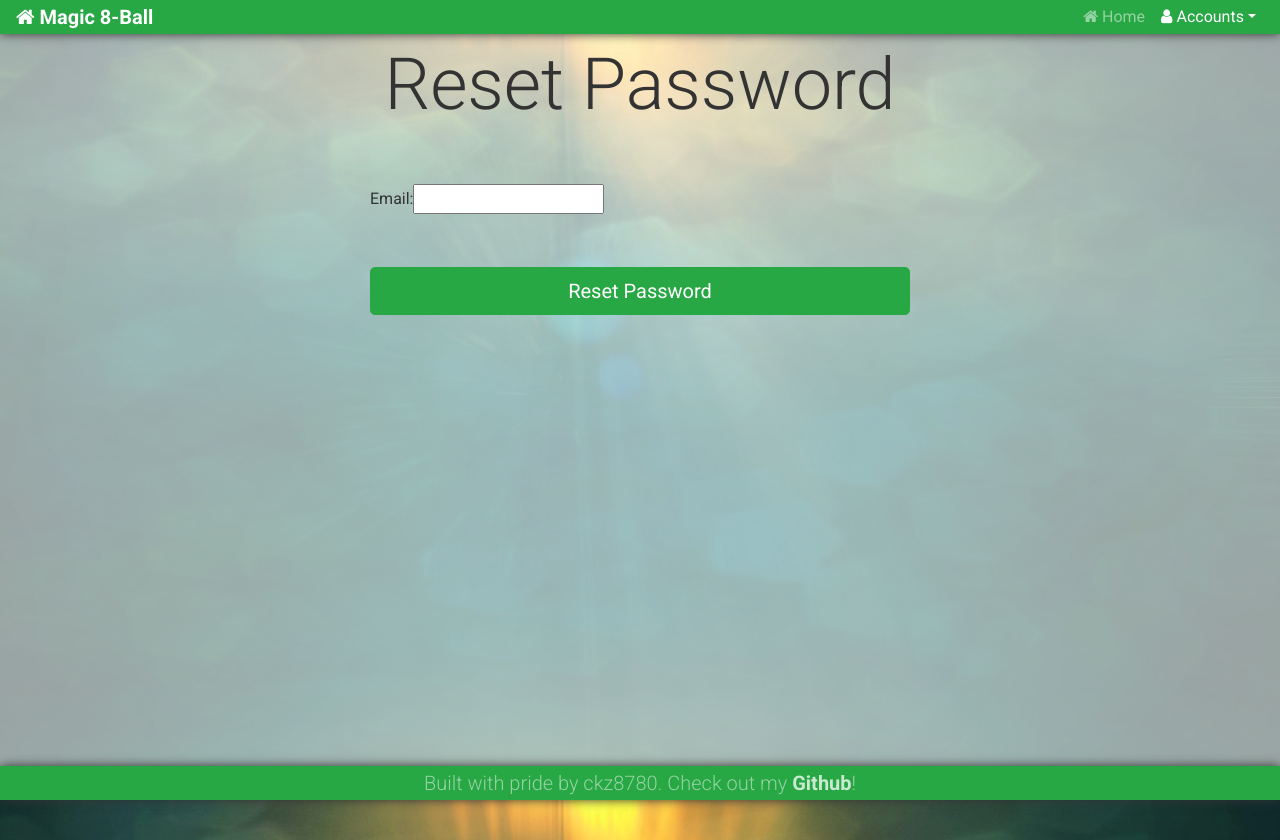
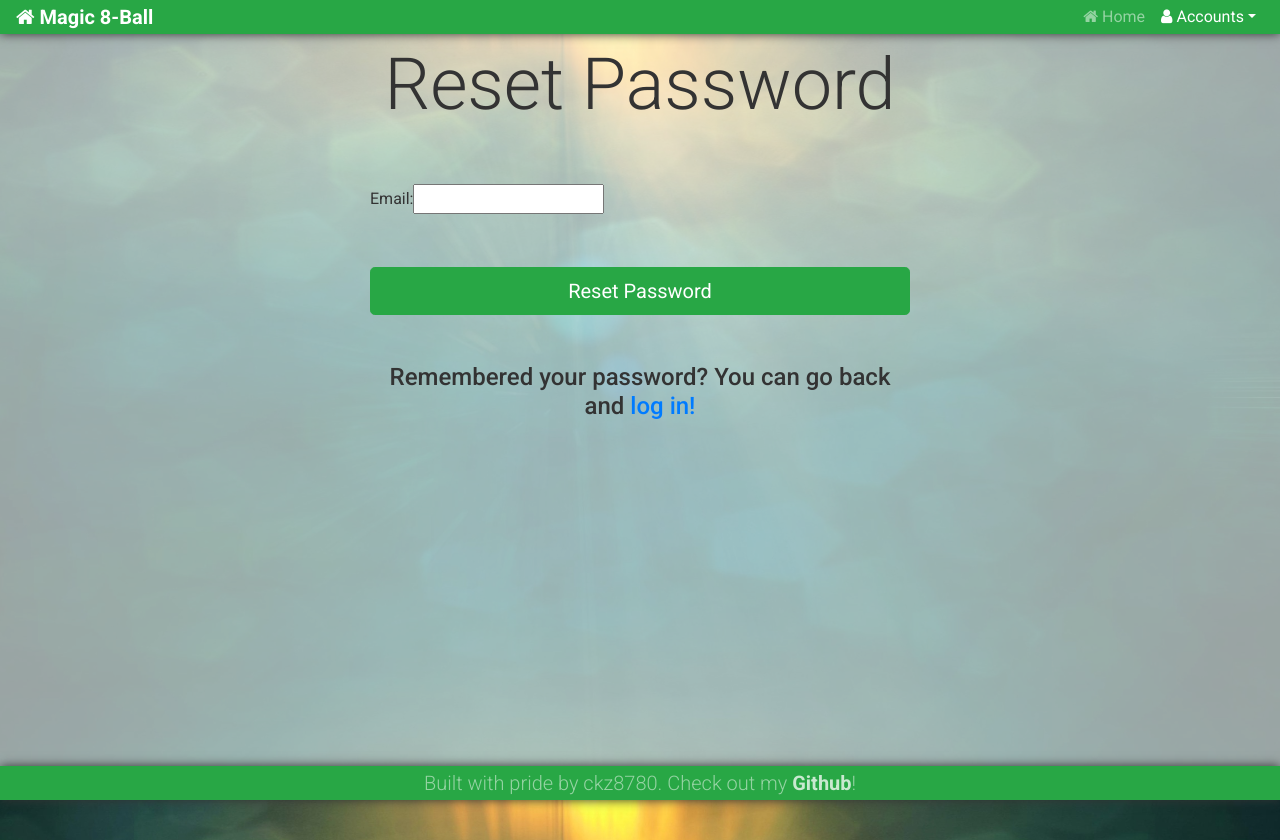
Before and after one commit to ckz8780/mpg_eightball, a Django app: page /accounts/password_reset/ in a window 1280 px wide. Shown: the top 840 px of the page. Run offline with Django 3.2, Linux system fonts and the light colour scheme; some libraries are stand-ins or nearby versions.

Commit message:
pushing to personal repo

```diff
--- a/templates/registration/password_reset_form.html
+++ b/templates/registration/password_reset_form.html
@@ -18,6 +18,7 @@
             {{ form | as_bootstrap }}
             <button class="btn btn-success btn-block btn-lg mt-5" type="submit">Reset Password</button>
         </form>
+        <h4 class="text-center mt-5">Remembered your password? You can go back and <a href="{% url 'login' %}" class="">log in!</a></h4>
     </div>
 </div>
 {% endblock %}
```
